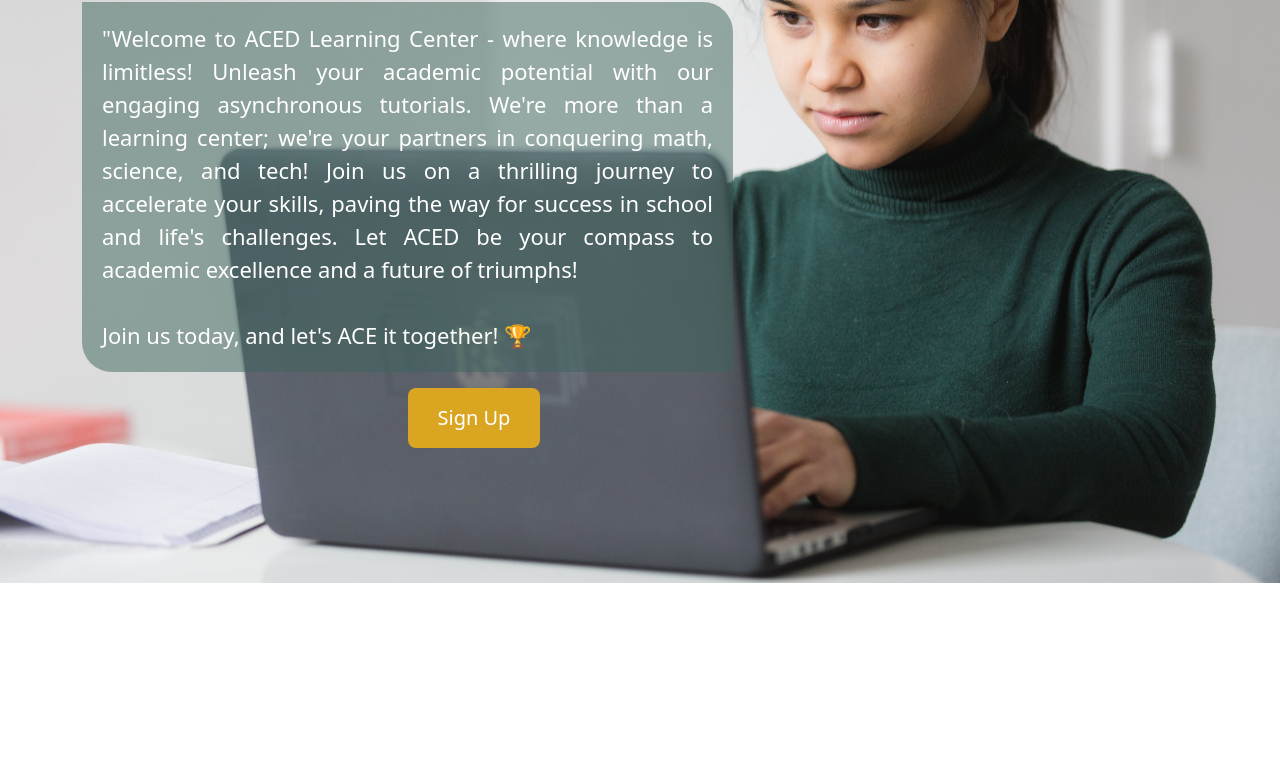
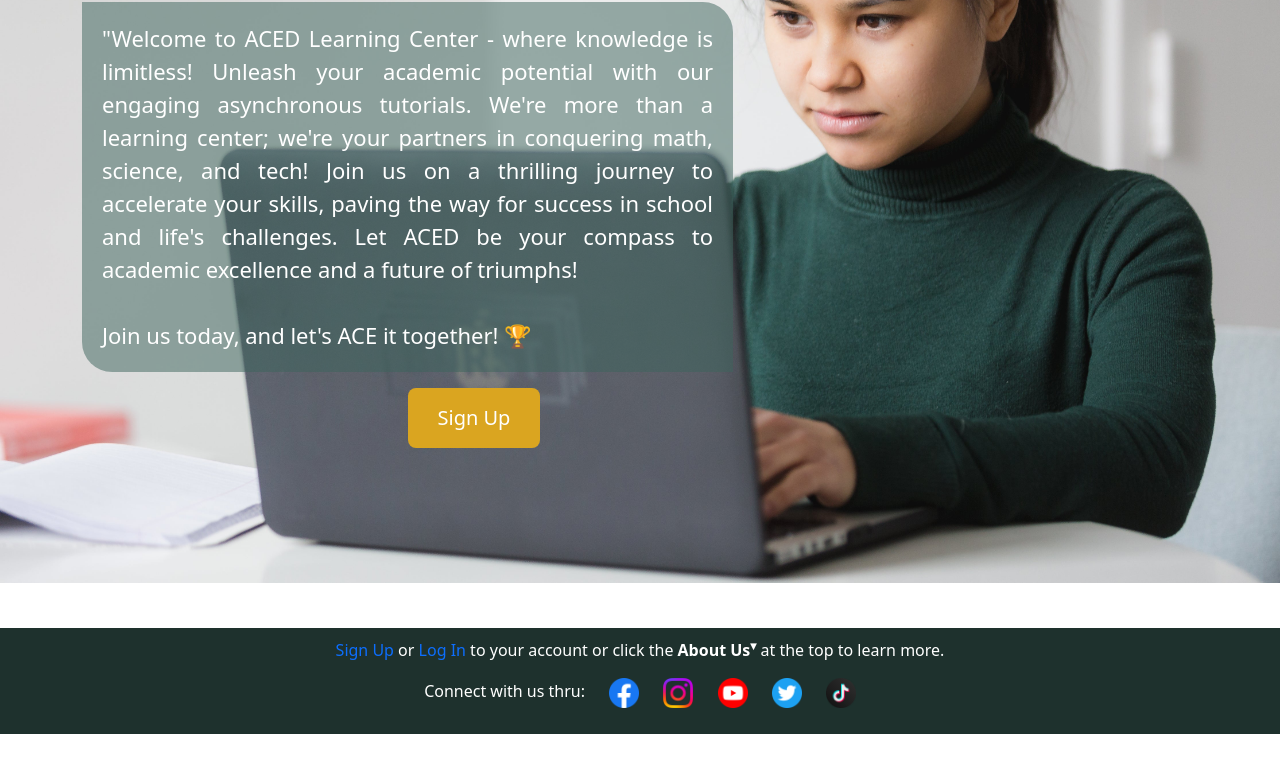
Before and after one commit to jimmylopez27/ACEDWEBPAGE, a plain HTML site: page indexbody1.html in a window 1280 px wide. Shown: the part 346-1118 px from the top of the page. Drawn offline with nearby package versions, Linux system fonts and the light colour scheme.

Commit message:
modified:   index.html 	modified:   indexbody1.html

```diff
--- a/indexbody1.html
+++ b/indexbody1.html
@@ -167,7 +167,40 @@
         }
 
 /* End of firstbody Contents */
+/* Start of Footer Contents */
 
+.footer {
+            background-color: rgb(30, 49, 45);
+            color:white;
+            padding-top: 10px;
+            padding-bottom: 10px;
+        }
+
+        .logins a:hover{
+            text-decoration: underline;
+        }
+
+        .icons img {
+            width: 20px;
+            height: 20px;
+        }
+
+        .icons a img {
+            width: 30px;
+            height: 30px;
+            margin-left: 20px;
+
+        }
+
+        .text-center a {
+            text-decoration: none;
+        }
+
+        .text-center a:hover img {
+            transform: scale(1.8);
+        }
+
+/* End of Footer Contents */
 
 	</style>
 
@@ -221,10 +254,24 @@
                     <a href="#"> <button class="btn"> Sign Up </button> </a>
                 </div>
             </div>
-    </div>
+
 
 <!-- end of body1 code -->
+<br><br><br><br><br><br><br><br><br><br>
+        <div class="footer">
 
+            <p class="text-center logins"> <a href="#"> Sign Up </a> or <a href="#"> Log In </a> to your account or click the <strong> About Us<sup>▾</sup> </strong> at the top to learn more. </p>
+            <p class="text-center icons"> Connect with us thru:
+                <a href="#"> <img src="fbicon.png"> </a>
+                <a href="#"> <img src="instaicon.png"> </a>
+                <a href="#"> <img src="yticon.png"> </a>
+                <a href="#"> <img src="twiticon.png"> </a>
+                <a href="#"> <img src="tikicon.png"> </a>
+            </p>
+
+        </div>
+
+    </div>
 
 </body>
 
```
Also changed, not shown: index.html (+3 -3 lines).
